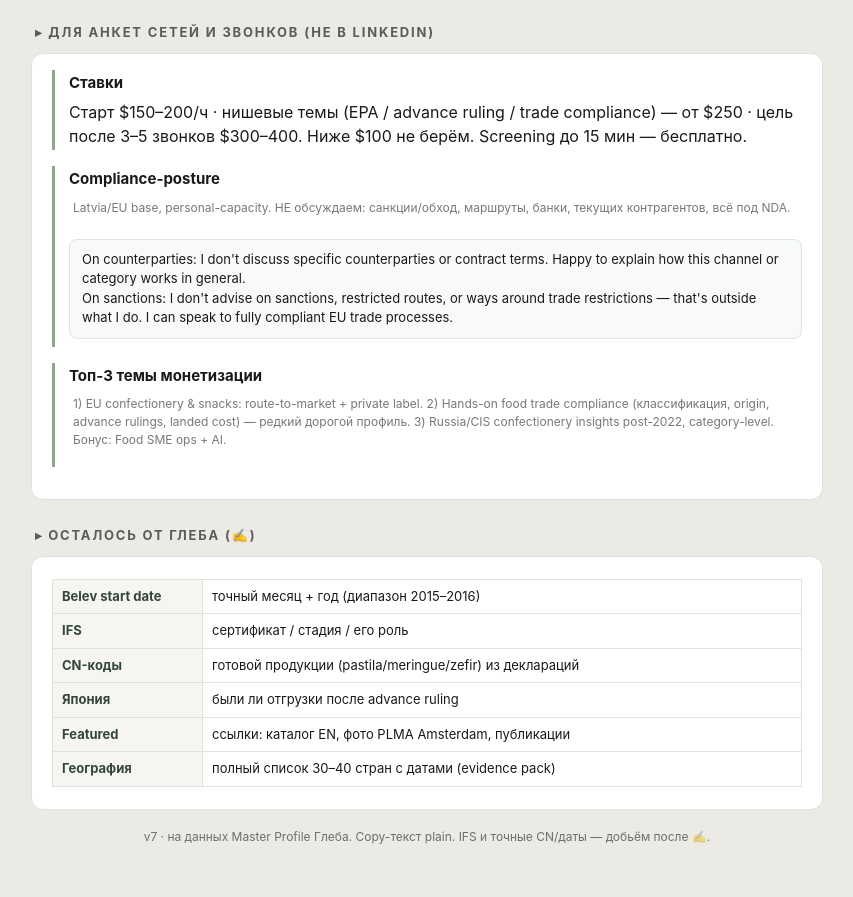
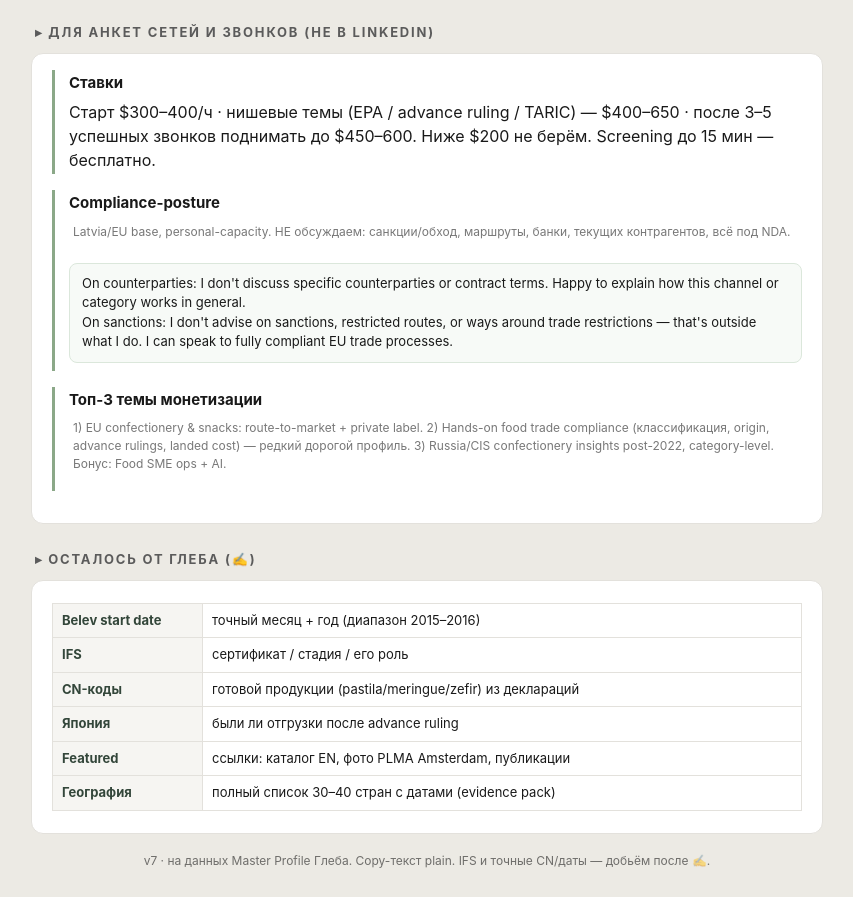
Before and after one commit to smmsemmers/pastila_bot, a plain HTML site: page gleb-linkedin-final-v8.html in a window 1280 px wide. Shown: the part 4621-5518 px from the top of the page, without its empty margins (213-1066 px from the left). Drawn offline with Linux system fonts and the light colour scheme.

Commit message:
auto: gleb-linkedin-final-v8.html

```diff
--- a/gleb-linkedin-final-v8.html
+++ b/gleb-linkedin-final-v8.html
@@ -177,7 +177,7 @@ AI / Automation</div></div>
 
   <h2 class="section">▸ Для анкет сетей и звонков (не в LinkedIn)</h2>
   <div class="card"><div class="instr">
-    <div class="step"><h4>Ставки</h4><p>Старт $150–200/ч · нишевые темы (EPA / advance ruling / trade compliance) — от $250 · цель после 3–5 звонков $300–400. Ниже $100 не берём. Screening до 15 мин — бесплатно.</p></div>
+    <div class="step"><h4>Ставки</h4><p>Старт $300–400/ч · нишевые темы (EPA / advance ruling / TARIC) — $400–650 · после 3–5 успешных звонков поднимать до $450–600. Ниже $200 не берём. Screening до 15 мин — бесплатно.</p></div>
     <div class="step"><h4>Compliance-posture</h4>
       <p class="note">Latvia/EU base, personal-capacity. НЕ обсуждаем: санкции/обход, маршруты, банки, текущих контрагентов, всё под NDA.</p>
       <div class="copybox">On counterparties: I don't discuss specific counterparties or contract terms. Happy to explain how this channel or category works in general.
```
